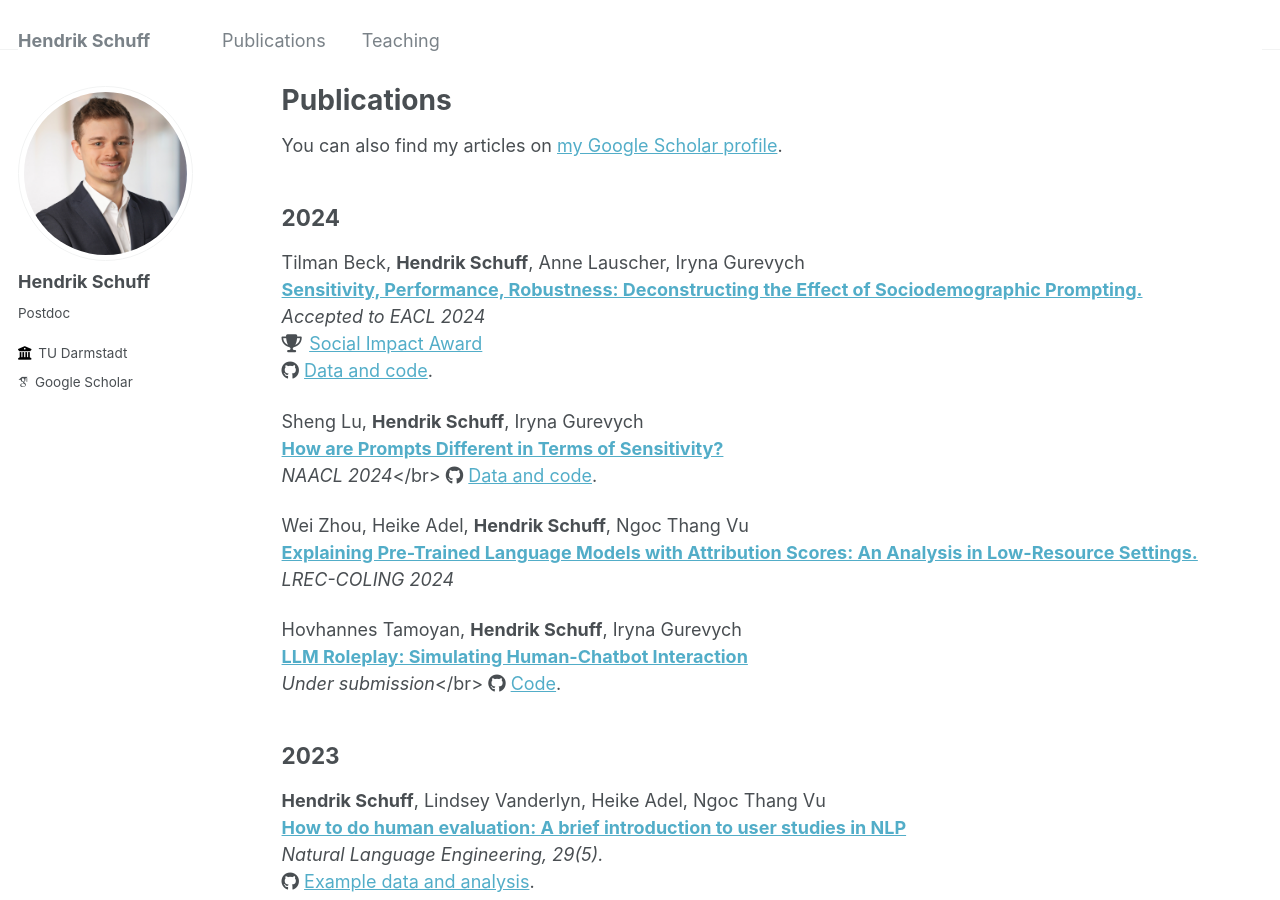
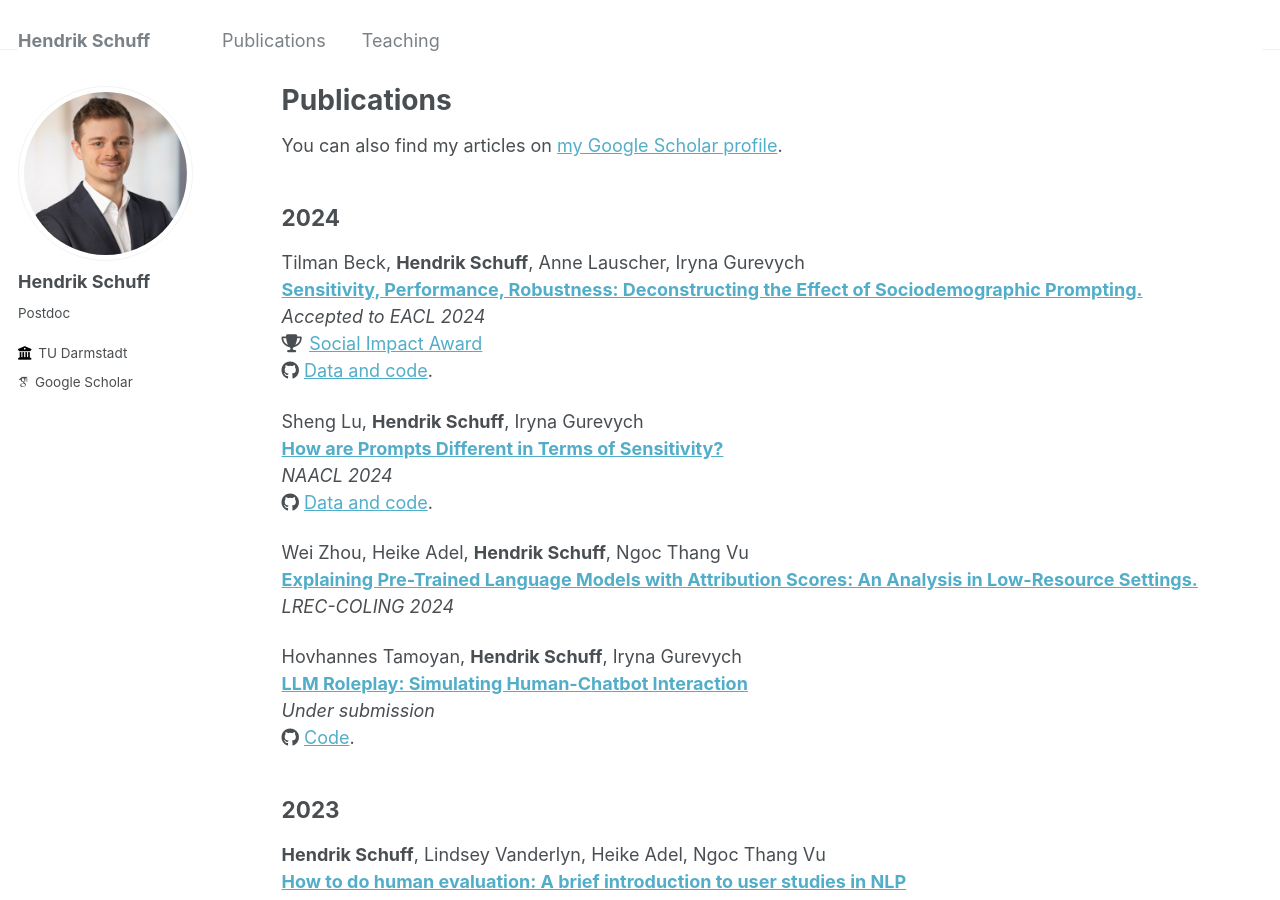
Before and after one commit to hschuff/hschuff.github.io, a Jekyll site: the page built from _pages/publications.md, in a window 1280 px wide and 900 px high. Built offline with Jekyll 4.4.1, drawn with Linux system fonts in a browser that asks for light colours; some web fonts are replaced.

Commit message:
small layout fix

```diff
--- a/_pages/publications.md
+++ b/_pages/publications.md
@@ -23,7 +23,7 @@ Tilman Beck, <strong>Hendrik Schuff</strong>, Anne Lauscher, Iryna Gurevych
 
 Sheng Lu, <strong>Hendrik Schuff</strong>, Iryna Gurevych
 <strong>[How are Prompts Different in Terms of Sensitivity?](https://arxiv.org/abs/2311.07230)</strong>
-<i>NAACL 2024</i></br>
+<i>NAACL 2024</i>
 <i class="fab fa-fw fa-github icon-pad-right" aria-hidden="true"></i>[Data and code](https://github.com/UKPLab/naacl2024-prompt-sensitivity).
 
 Wei Zhou, Heike Adel, <strong>Hendrik Schuff</strong>, Ngoc Thang Vu
@@ -32,7 +32,7 @@ Wei Zhou, Heike Adel, <strong>Hendrik Schuff</strong>, Ngoc Thang Vu
 
 Hovhannes Tamoyan, <strong>Hendrik Schuff</strong>, Iryna Gurevych
 <strong>[LLM Roleplay: Simulating Human-Chatbot Interaction](https://arxiv.org/abs/2407.03974)</strong>
-<i>Under submission</i></br>
+<i>Under submission</i>
 <i class="fab fa-fw fa-github icon-pad-right" aria-hidden="true"></i>[Code](https://github.com/UKPLab/llm-roleplay).
 
 2023
```
